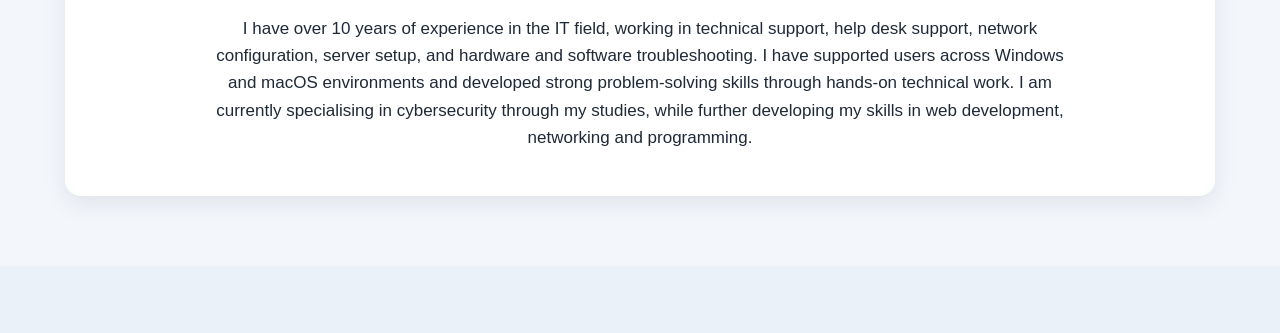
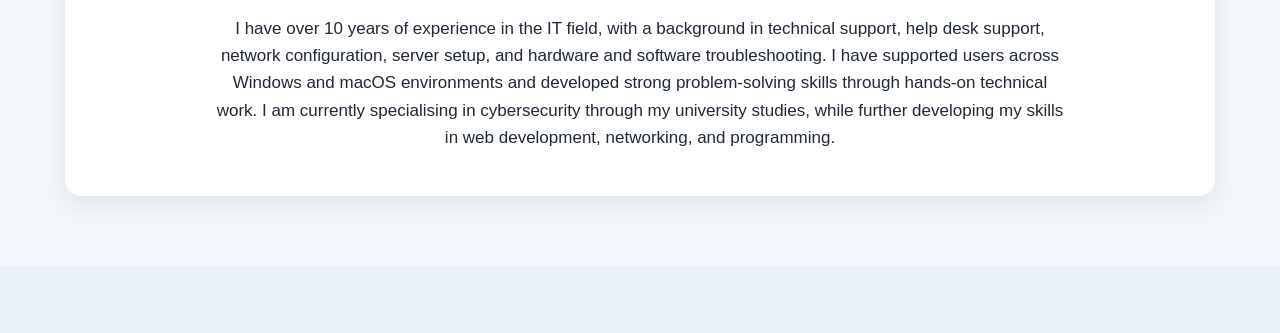
Before and after one commit to kevin-techhub/personal-portfolio, a plain HTML site: page index.html in a window 1280 px wide. Shown: the part 718-1051 px from the top of the page. Drawn offline with Linux system fonts and the light colour scheme.

Commit message:
Update index.html

```diff
--- a/index.html
+++ b/index.html
@@ -39,17 +39,13 @@
         <section id="about" class="section about-section">
             <div class="container">
                 <h2>About Me</h2>
-                <p>
-                    <p>
                         <p>
-                        I have over 10 years of experience in the IT field, working in technical support,
-                        help desk support, network configuration, server setup, and hardware and software
-                        troubleshooting. I have supported users across Windows and macOS environments and
-                        developed strong problem-solving skills through hands-on technical work. I am
-                        currently specialising in cybersecurity through my studies, while further developing my skills in web
-                        development, networking and programming.
-                        </p>
-                    </p>
+    I have over 10 years of experience in the IT field, with a background in technical
+    support, help desk support, network configuration, server setup, and hardware and
+    software troubleshooting. I have supported users across Windows and macOS
+    environments and developed strong problem-solving skills through hands-on technical
+    work. I am currently specialising in cybersecurity through my university studies,
+    while further developing my skills in web development, networking, and programming.
                 </p>
             </div>
         </section>
```
